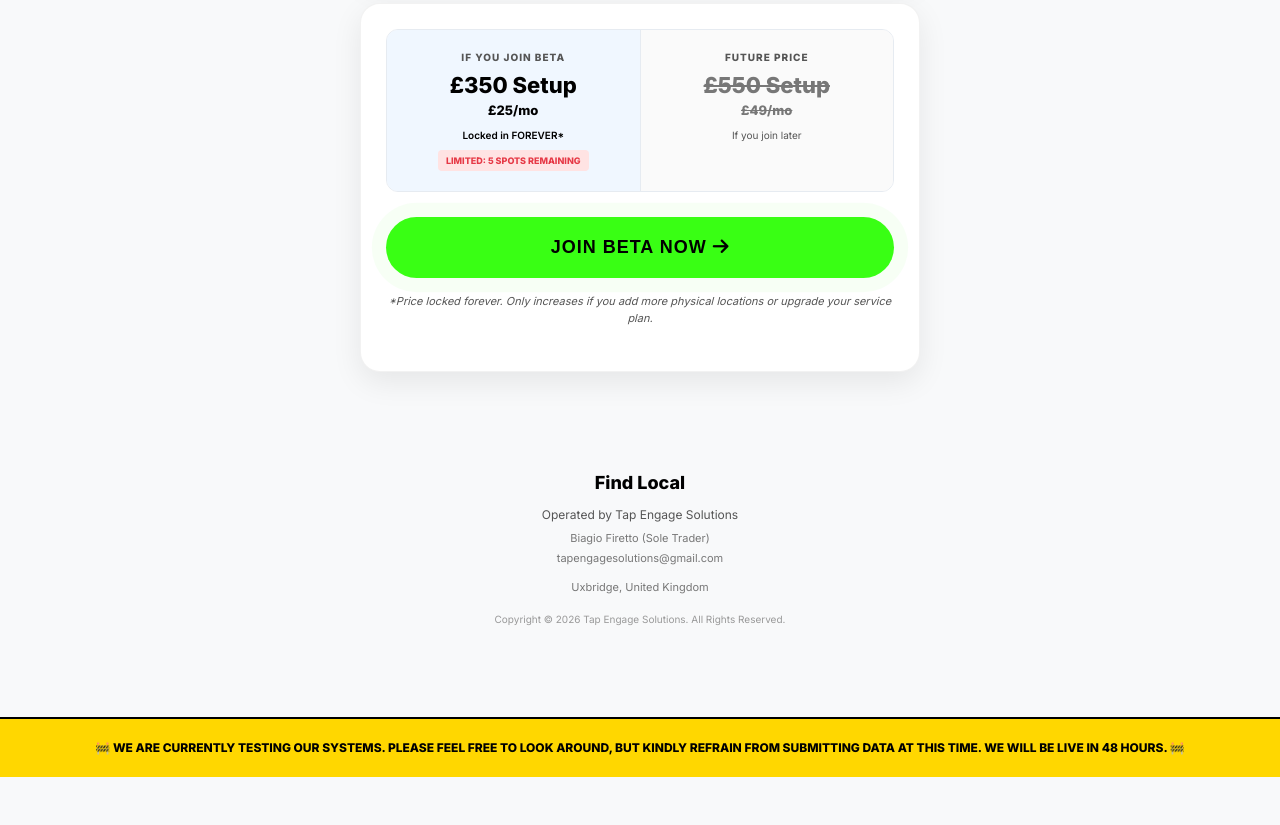
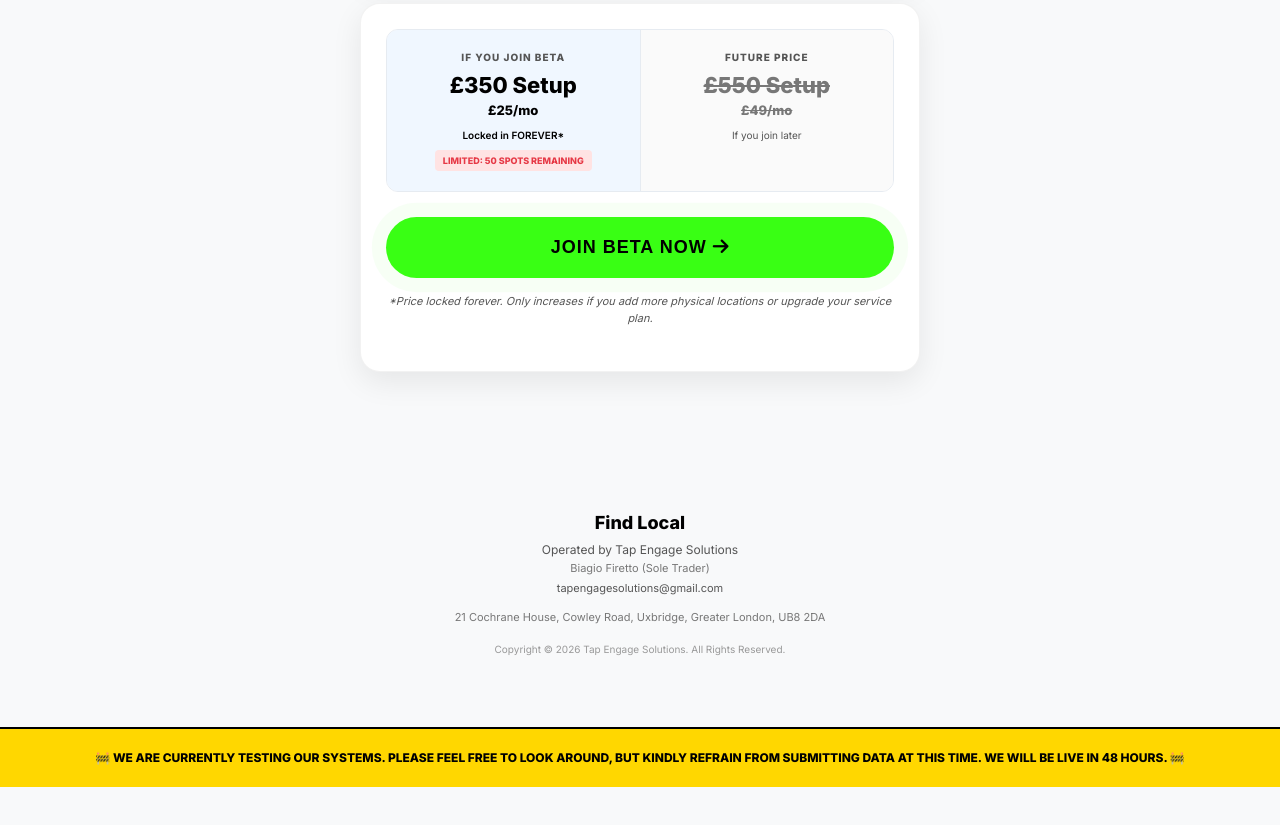
Before and after one commit to tapengagesolutions-eng/find-local-hub, a plain HTML site: page index.html in a window 1280 px wide. Shown: the part 1971-2796 px from the top of the page. Drawn offline with Linux system fonts and the light colour scheme.

Commit message:
Update index.html

```diff
--- a/index.html
+++ b/index.html
@@ -178,7 +178,6 @@
         /* Corporate Footer Styling */
         footer { text-align: center; padding: 40px 20px; color: var(--text-muted); font-size: 12px; }
         .footer-brand-text { font-weight: 800; font-size: 18px; color: #000000; display: inline-block; margin-bottom: 5px; }
-        a.corporate-link { text-decoration: none; color: inherit; display: inline-block; padding: 5px; transition: color 0.2s; }
 
         .sub-q-group { margin-top:10px; padding:10px; background:white; border-radius:8px; border:1px solid #eee; }
         .sub-q-label { display:block; font-size:11px; font-weight:700; color:#555; margin-bottom:5px; }
@@ -310,15 +309,15 @@
         </div>
     </div>
 
-    <footer>
+    <footer style="margin-top: 40px; padding-bottom: 20px;">
         <p>
-            <span class="footer-brand-text">Find Local</span><br>
-            <a href="https://tapengagesolutions.co.uk" class="corporate-link" target="_blank">Operated by Tap Engage Solutions</a><br>
+            <a href="https://tapengagesolutions.co.uk" target="_blank" style="text-decoration: none; color: inherit;"><span class="footer-brand-text">Find Local</span></a><br>
+            <a href="https://tapengagesolutions.co.uk" target="_blank" style="text-decoration: none; color: inherit;">Operated by Tap Engage Solutions</a><br>
             <span style="font-size: 11px; color: #777;">Biagio Firetto (Sole Trader)</span><br>
-            <a href="mailto:tapengagesolutions@gmail.com" style="color: #777; text-decoration: none; font-size: 11px; margin-top: 3px; display: inline-block;">tapengagesolutions@gmail.com</a>
+            <a href="mailto:tapengagesolutions@gmail.com" style="color: inherit; text-decoration: none; font-size: 11px; margin-top: 3px; display: inline-block;">tapengagesolutions@gmail.com</a>
         </p>
         <p style="font-size: 11px; color: #777; margin-top: 10px; line-height: 1.6;">
-            Uxbridge, United Kingdom
+            21 Cochrane House, Cowley Road, Uxbridge, Greater London, UB8 2DA
         </p>
         <p style="font-size: 10px; color: #999; margin-top: 15px;">
             Copyright © 2026 Tap Engage Solutions. All Rights Reserved.
@@ -642,13 +641,13 @@
 
         <footer style="margin-top: 40px; padding-bottom: 20px;">
             <p>
-                <span class="footer-brand-text">Find Local</span><br>
-                <a href="https://tapengagesolutions.co.uk" class="corporate-link" target="_blank">Operated by Tap Engage Solutions</a><br>
+                <a href="https://tapengagesolutions.co.uk" target="_blank" style="text-decoration: none; color: inherit;"><span class="footer-brand-text">Find Local</span></a><br>
+                <a href="https://tapengagesolutions.co.uk" target="_blank" style="text-decoration: none; color: inherit;">Operated by Tap Engage Solutions</a><br>
                 <span style="font-size: 11px; color: #777;">Biagio Firetto (Sole Trader)</span><br>
-                <a href="mailto:tapengagesolutions@gmail.com" style="color: #777; text-decoration: none; font-size: 11px; margin-top: 3px; display: inline-block;">tapengagesolutions@gmail.com</a>
+                <a href="mailto:tapengagesolutions@gmail.com" style="color: inherit; text-decoration: none; font-size: 11px; margin-top: 3px; display: inline-block;">tapengagesolutions@gmail.com</a>
             </p>
             <p style="font-size: 11px; color: #777; margin-top: 10px; line-height: 1.6;">
-                Uxbridge, United Kingdom
+                21 Cochrane House, Cowley Road, Uxbridge, Greater London, UB8 2DA
             </p>
             <p style="font-size: 10px; color: #999; margin-top: 15px;">
                 Copyright © 2026 Tap Engage Solutions. All Rights Reserved.
@@ -849,7 +848,6 @@
                 const storedEmail = document.getElementById('assetEmail').value || document.getElementById('billEmailInput').value;
                 const storedPhone = document.getElementById('assetPhone').value;
 
-                // Only auto-fill if empty to prevent overriding user edits
                 if (storedEmail && !entEmail.value) {
                     entEmail.value = storedEmail;
                     entEmail.classList.add('flash-green');
@@ -933,6 +931,10 @@
 
         function updateModel(type, preventScroll = false) {
             currentModel = type;
+            isEnterpriseMode = false;
+
+            document.getElementById('enterpriseAlert').style.display = 'none';
+            document.getElementById('standardMultiInputs').style.display = 'none';
 
             const title = document.getElementById('hardware-title-1');
             const desc = document.getElementById('hardware-desc-1');
@@ -1354,7 +1356,7 @@
         // 🛠️ ADMIN CONTROL & CONFIGURATION 🛠️
         // SCROLL ALL THE WAY DOWN HERE TO MAKE CHANGES
         // ==========================================
-        const spotsRemaining = 5;
+        const spotsRemaining = 50;
         document.querySelectorAll('.spots-display').forEach(el => el.innerText = spotsRemaining);
 
         const WEBHOOK_URL = "https://hooks.zapier.com/hooks/catch/YOUR_ZAPIER_ID_HERE/";
```
